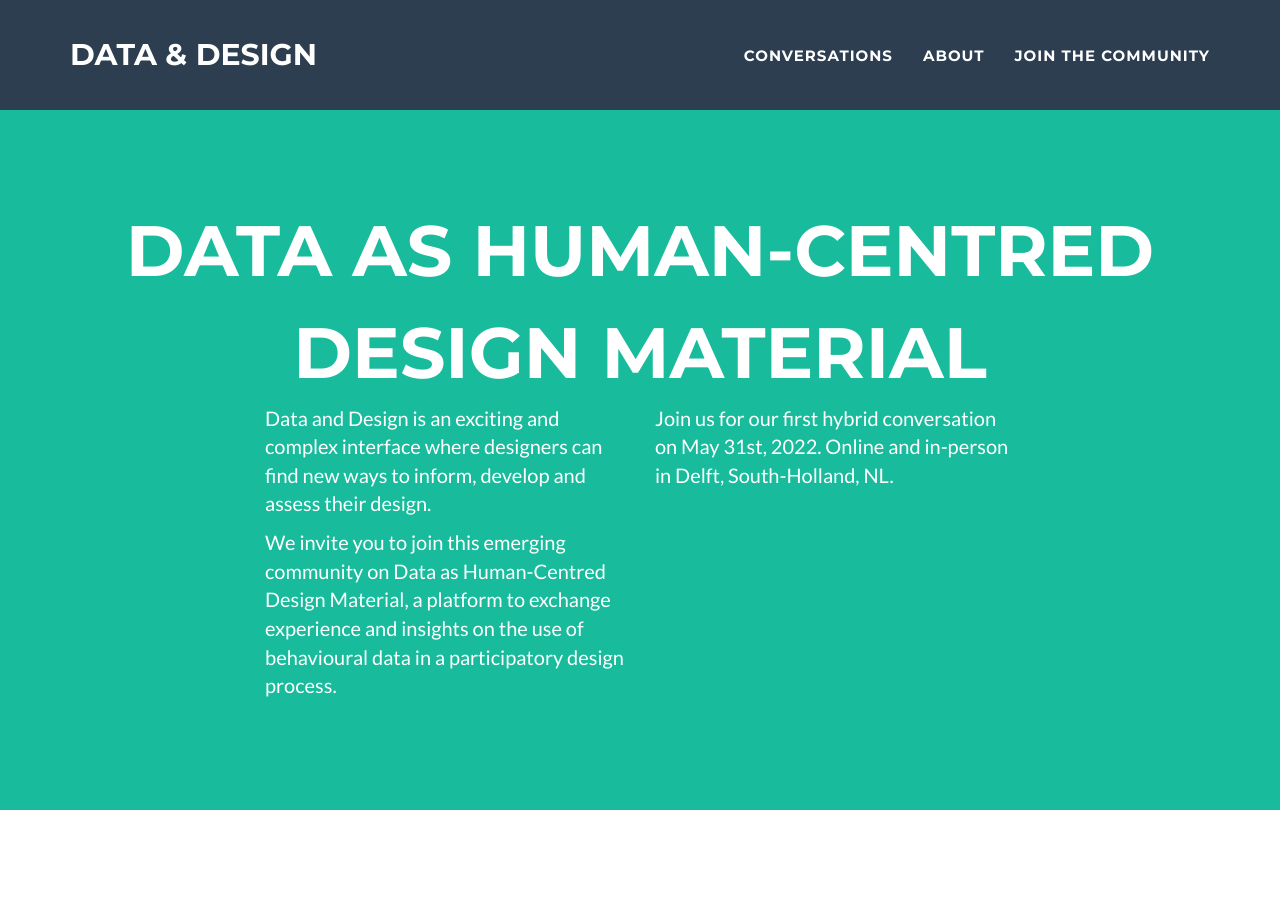
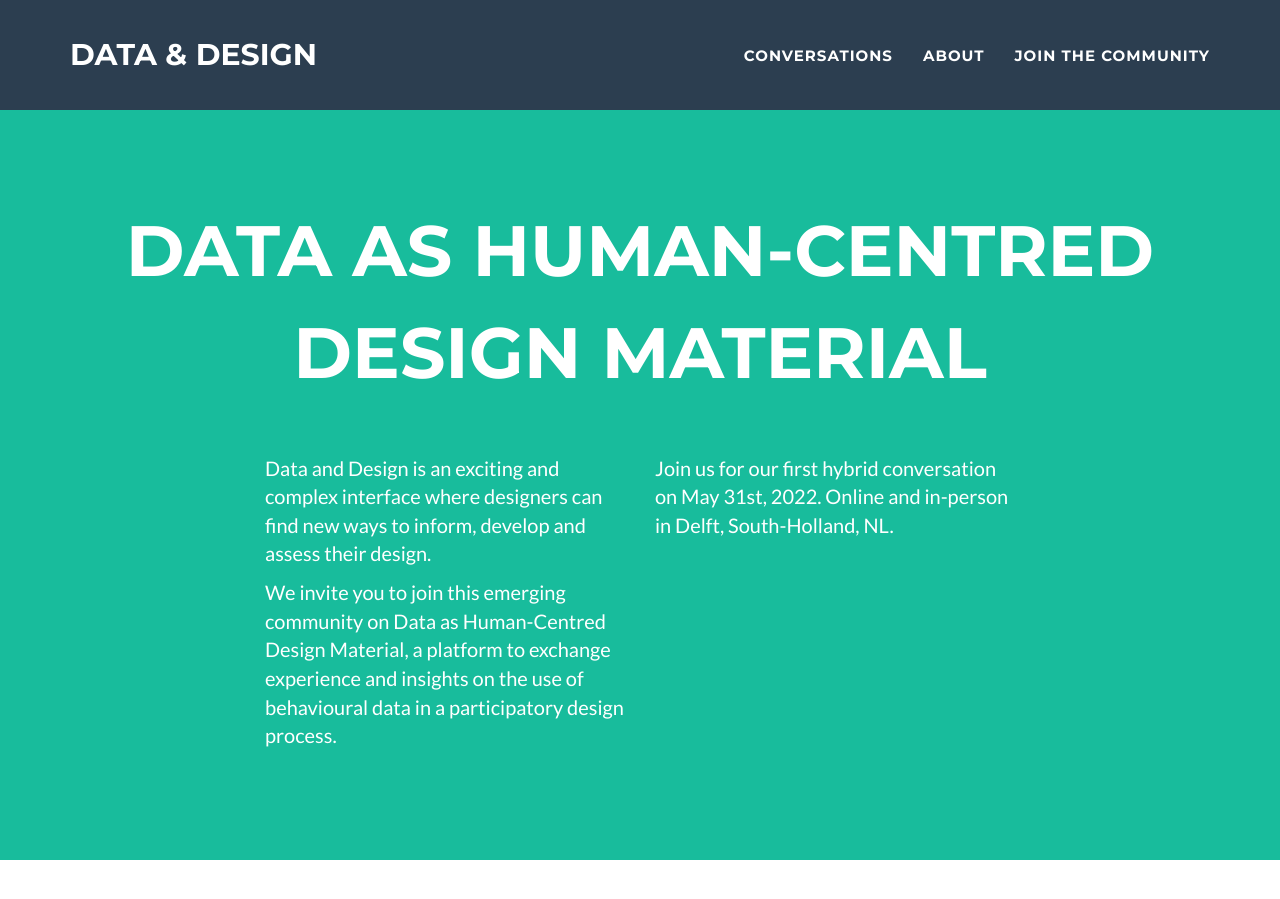
Before and after one commit to datacentricdesign/sig, a Jekyll site: the page built from _posts/2022-05-03-conversation1.markdown, in a window 1280 px wide and 900 px high. Built offline with Jekyll 4.4.1, drawn with Linux system fonts in a browser that asks for light colours.

Commit message:
space title/text

```diff
--- a/_includes/header.html
+++ b/_includes/header.html
@@ -11,7 +11,7 @@
         </div>
       </div>
     </div>
-    <div class="row">
+    <div class="row" style="margin-top: 50px;">
       <div class="col-lg-4 col-lg-offset-2">
         <div class="intro-text" style="text-align: left;">
           <p>
```
